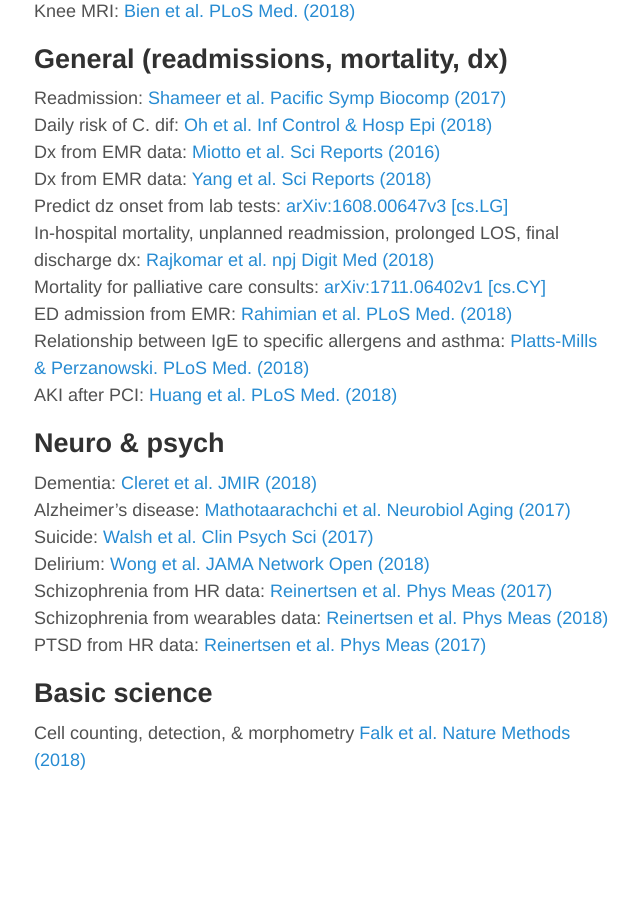
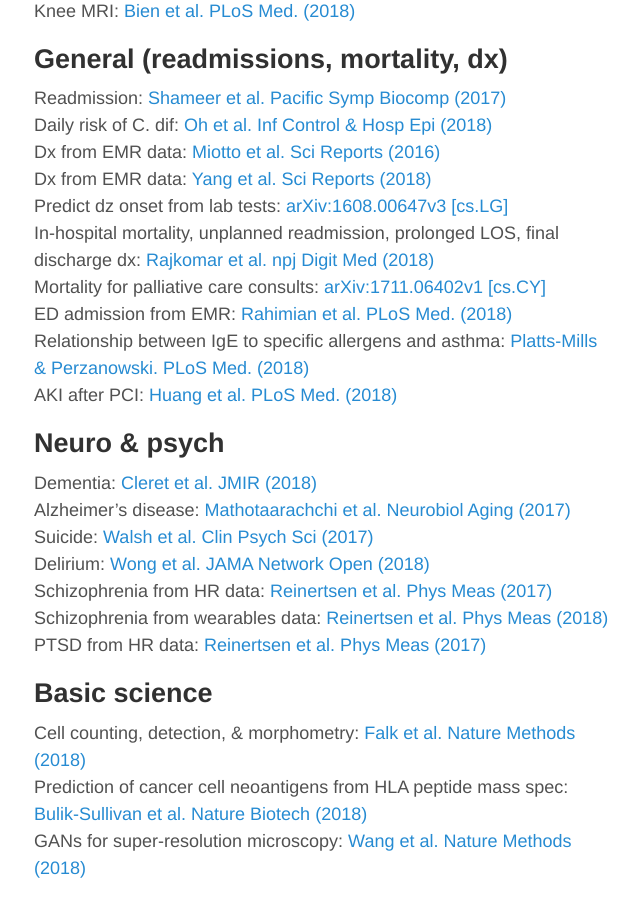
Before and after one commit to erikr/erikr.github.io, a Jekyll site: the page built from _posts/2018-08-03-AI-medicine-papers.md, in a window 1280 px wide and 900 px high, scrolled down 1566 px. Shown: the whole window, without its empty margins (318-958 px from the left). Built offline with Jekyll 4.4.1, drawn with Linux system fonts in a browser that asks for light colours; nearby versions of some CDN libraries; before the commit the page ends 2358 px from its top, so only the background shows below that.

Commit message:
Update 2018-08-03-AI-medicine-papers.md

```diff
--- a/_posts/2018-08-03-AI-medicine-papers.md
+++ b/_posts/2018-08-03-AI-medicine-papers.md
@@ -83,4 +83,6 @@
 
 
 ## Basic science
-Cell counting, detection, & morphometry [Falk et al. Nature Methods (2018)](https://www.nature.com/articles/s41592-018-0261-2)
+Cell counting, detection, & morphometry: [Falk et al. Nature Methods (2018)](https://www.nature.com/articles/s41592-018-0261-2)
+Prediction of cancer cell neoantigens from HLA peptide mass spec: [Bulik-Sullivan et al. Nature Biotech (2018)](https://www.nature.com/articles/nbt.4313)
+GANs for super-resolution microscopy: [Wang et al. Nature Methods (2018)](https://www.nature.com/articles/s41592-018-0239-0)
```
